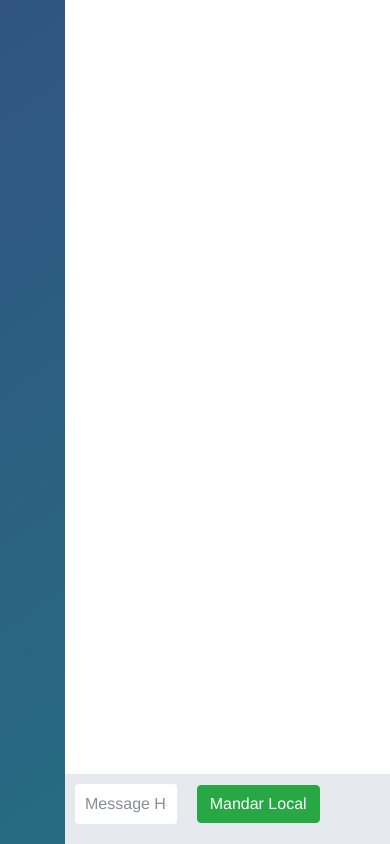
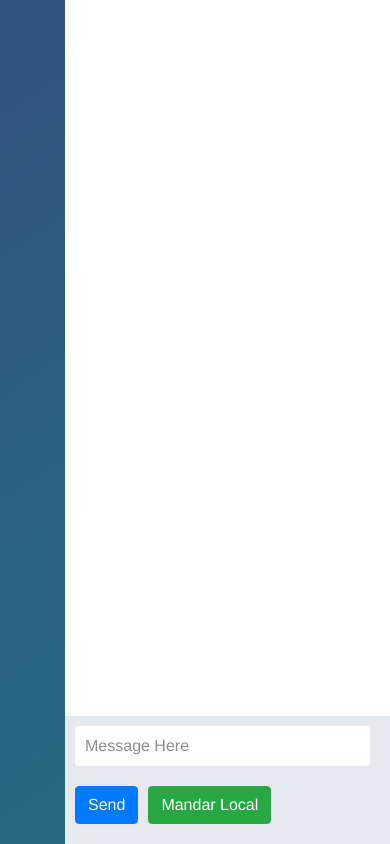
Before and after one commit to ianzyon/node-chat-app, a website: page public/index.html in a window 390 px wide. Drawn offline with nearby package versions, Linux system fonts and the light colour scheme; no server answers.

Commit message:
rollback

```diff
--- a/public/css/styles.css
+++ b/public/css/styles.css
@@ -218,8 +218,7 @@ button:disabled {
 
   .chat__footer button {
     margin-right: 0px;
+    margin-top: 20px;
   }
-  #send-msg {
-    display:none;
-  }
+
 }
--- a/public/index.html
+++ b/public/index.html
@@ -25,7 +25,7 @@
                 <div class="chat__footer">
                     <!-- Forms and buttons  -->
                     <form id="msg-form" class="form-inline">
-                        <input class="form-control col-lg col-4" type="text" name="message" value="" placeholder="Message Here" autofocus autocomplete="off">
+                        <input class="form-control col-lg" type="text" name="message" value="" placeholder="Message Here" autofocus autocomplete="off">
                         <button id="send-msg"class="btn btn-primary" type="submit" >Send</button>
                         <button id="send-loc"class="btn btn-success" type="button" style="margin-left: 10px;">Mandar Local</button>
                     </form>
```
